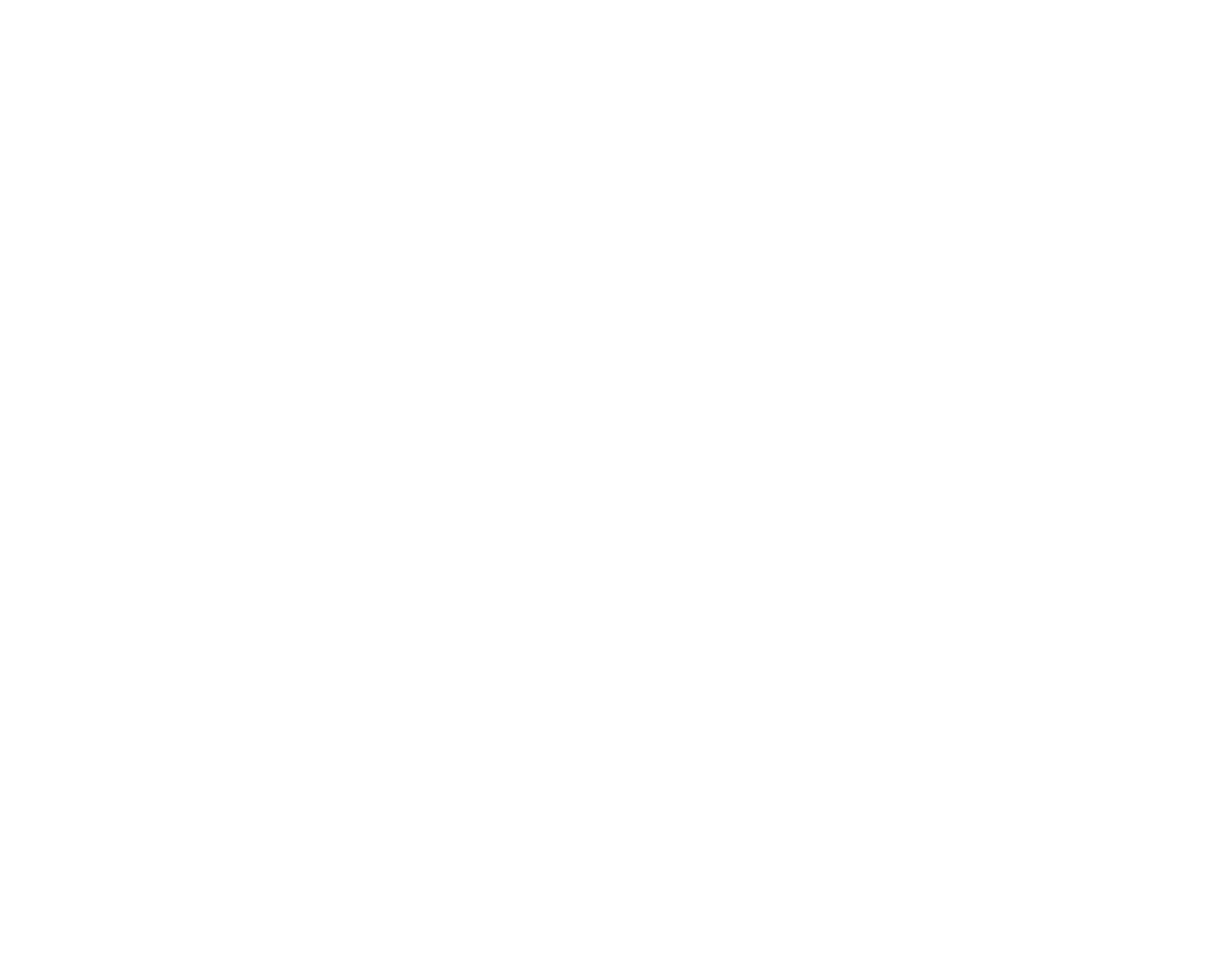
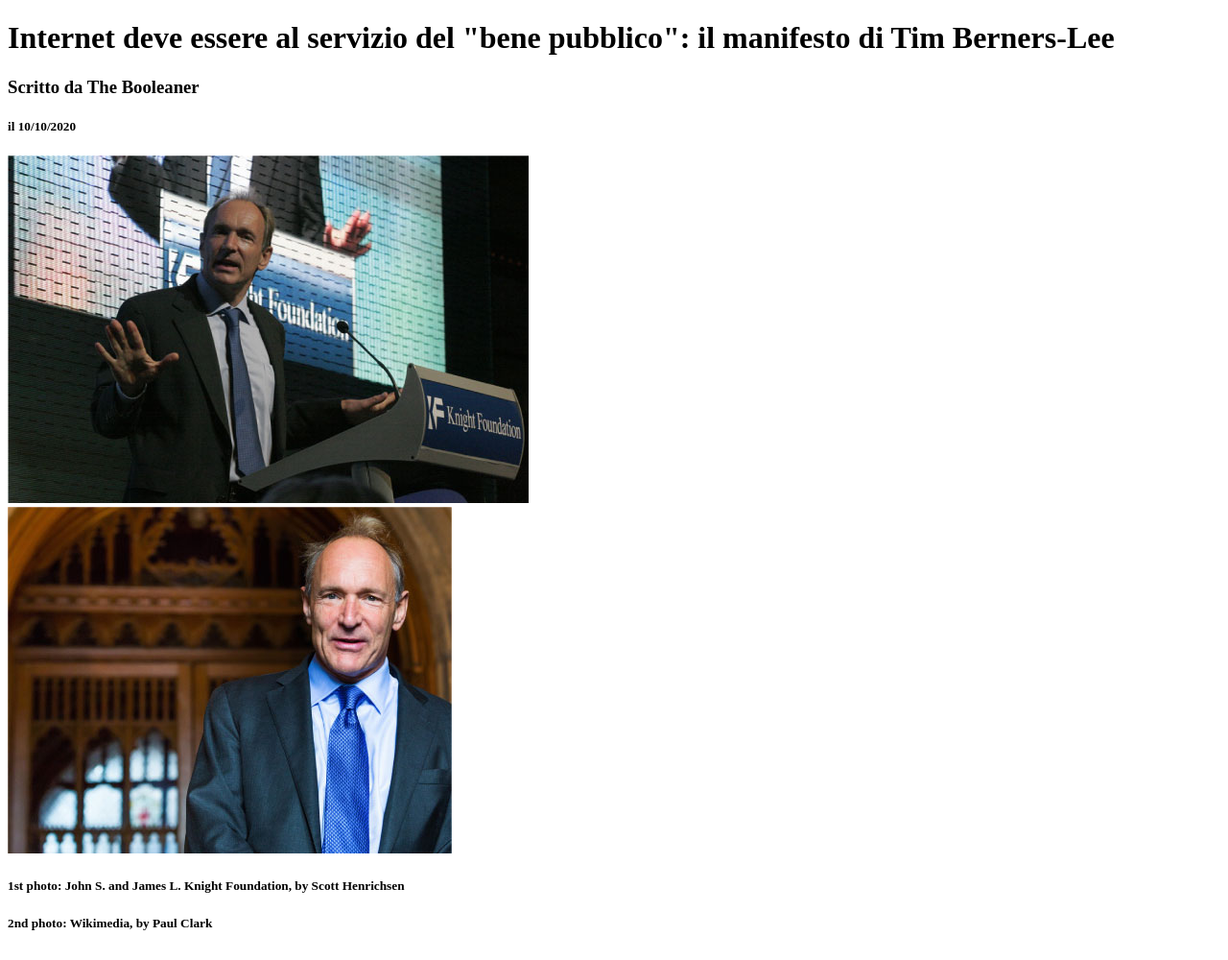
Before and after one commit to massimopallera/html-css-booleaner, a plain HTML site: page index.html in a window 1280 px wide. Shown: the whole page at 96% size. Before the commit the page ends 800 px from the top, so only its background shows below. Drawn offline with Linux system fonts and the light colour scheme.

Commit message:
ADD: title and imgs section

```diff
--- a/index.html
+++ b/index.html
@@ -16,8 +16,15 @@
      <main>
          <div>
             <!-- TITLE -->
+             <h1>Internet deve essere al servizio del "bene pubblico": il manifesto di Tim Berners-Lee</h1>
+             <h3>Scritto da <a target="_blank">The Booleaner</a></h3>
+             <h5>il 10/10/2020</h5>
             <!-- IMAGES -->
+             <img src="./img/tim-1.jpg" alt="Tim Berners-Lee"> <br>
+             <img src="./img/tim-2.jpg" alt="Tim Berners-Lee">
 
+            <h5>1st photo: John S. and James L. Knight Foundation, by Scott Henrichsen</h5>
+            <h5>2nd photo: Wikimedia, by Paul Clark</h5>
         </div>
 
         <!-- DESCRIPTION -->
```
